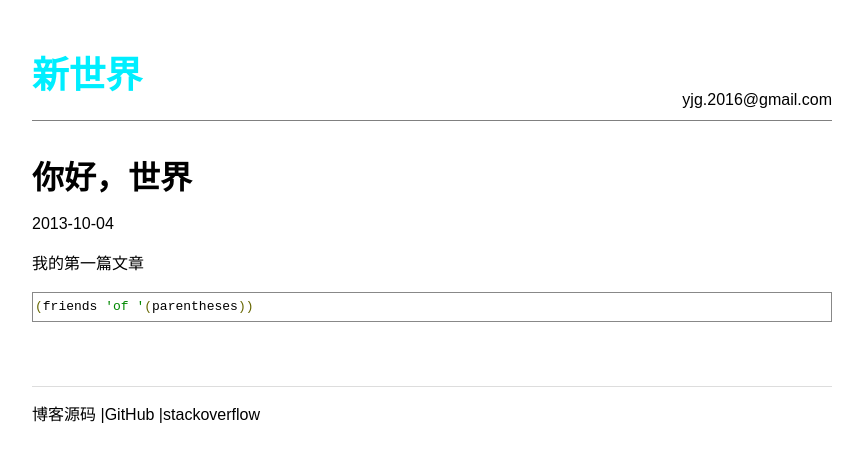
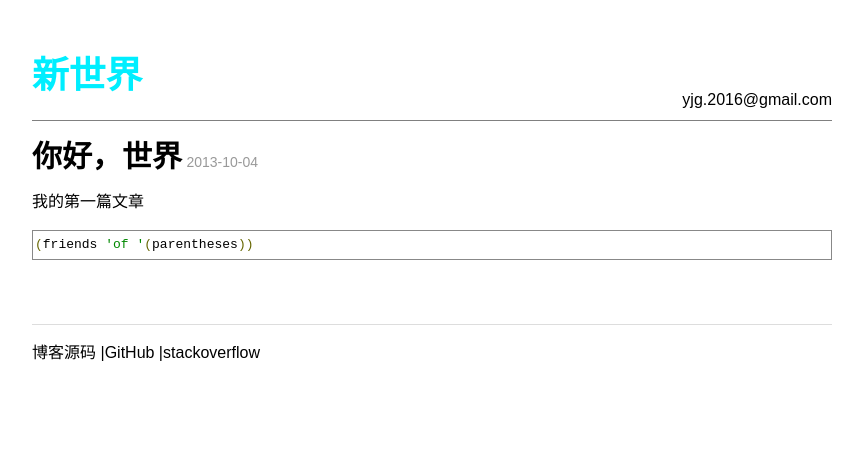
Before and after one commit to leongithub/blog, a Jekyll site: the page built from _posts/2013-10-04-hello-world.html, in a window 1280 px wide. Shown: the top 462 px of the page, without its empty margins (208-1071 px from the left). Built offline with Jekyll 4.4.1, drawn with Linux system fonts in a browser that asks for light colours; comment, search, counter and statistics services are not loaded.

Commit message:
Update post.html

```diff
--- a/_layouts/post.html
+++ b/_layouts/post.html
@@ -6,8 +6,8 @@ layout: default
 <script type="text/javascript" src="{{ site.baseurl }}/js/prettify/prettify.js"></script>
 
 <div id="post">
-	<h1>{{ page.title }}</h1>
-        <p>{{ page.date|date:"%Y-%m-%d" }}</p>
+	<span class="post-title">{{ page.title }}</span>
+        <span class="post-date">{{ page.date|date:"%Y-%m-%d" }}</span>
 	{{ content }}
 </div>
 
```
